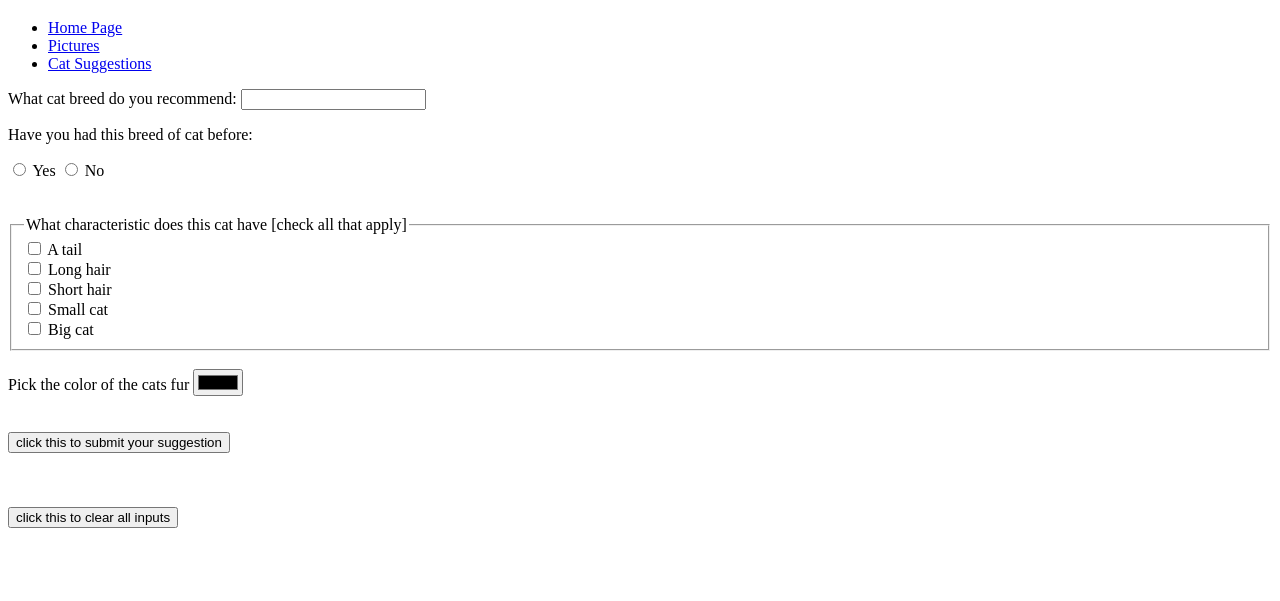
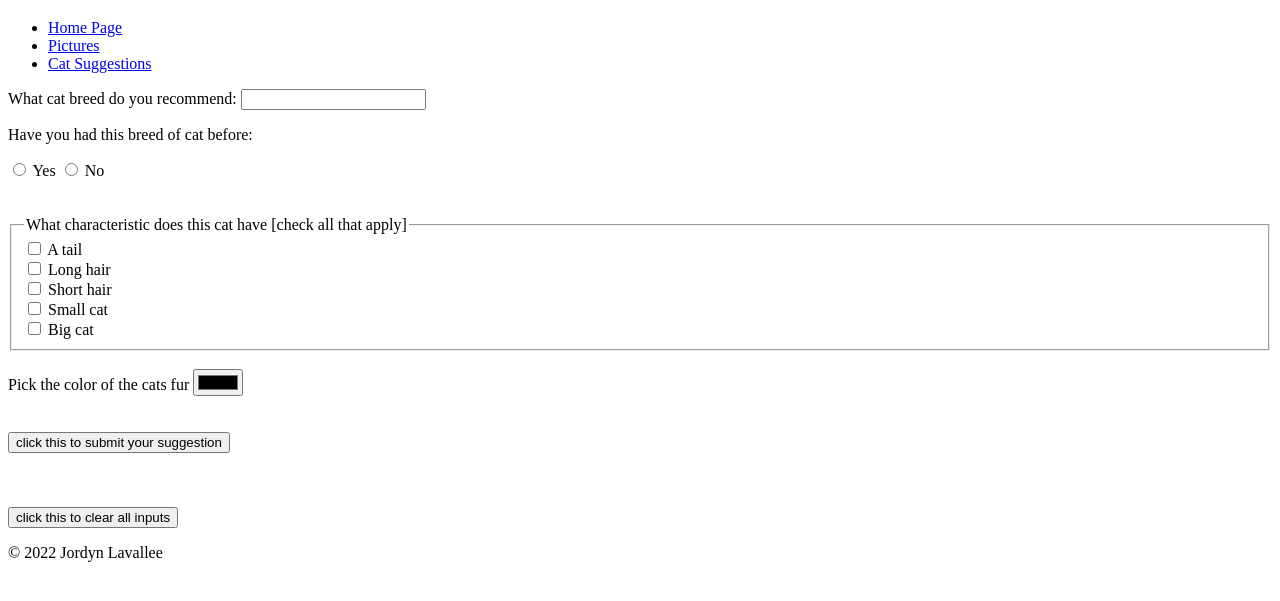
Before and after one commit to jord-lava/html-assignment-cats, a plain HTML site: page cat-suggestions.html in a window 1280 px wide. Shown: the part 61-662 px from the top of the page. Drawn offline with Linux system fonts and the light colour scheme.

Commit message:
added footer

```diff
--- a/cat-suggestions.html
+++ b/cat-suggestions.html
@@ -83,7 +83,9 @@
         <br />
 
         <label for="cat-color">Pick the color of the cats fur</label>
-        <!--color makes a color selector that the user can use (there is also a color-picker!!!)-->
+        <!--color makes a color selector that the user can use (there is also a color-picker!!!)
+          note: needs type=color name="" id=""
+        -->
         <input type="color" name="cats-color" id="cat-color" />
         <br />
         <br />
@@ -110,5 +112,9 @@
           value="click this to clear all inputs" />
       </form>
     </main>
+
+    <footer>
+      <p>&#169; 2022 Jordyn Lavallee</p>
+    </footer>
   </body>
 </html>
```
Also changed, not shown: images.html (+5 -1 lines), index.html (+4 -1 lines).
